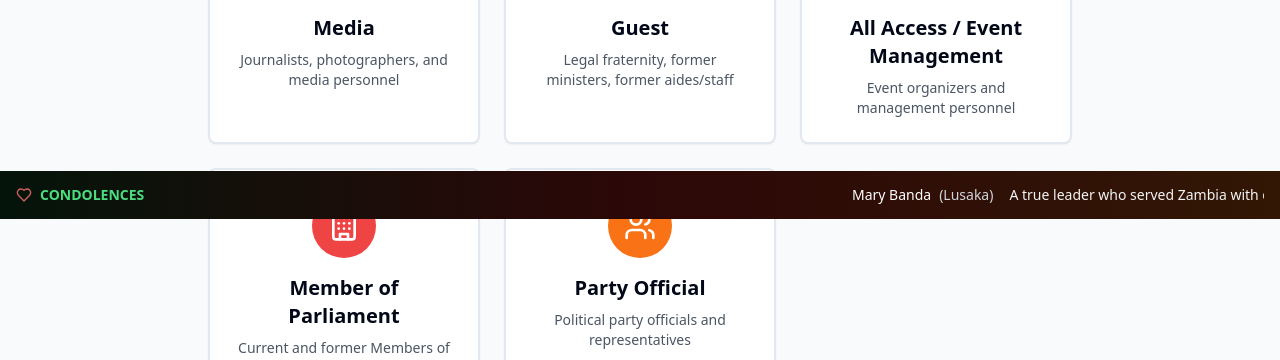
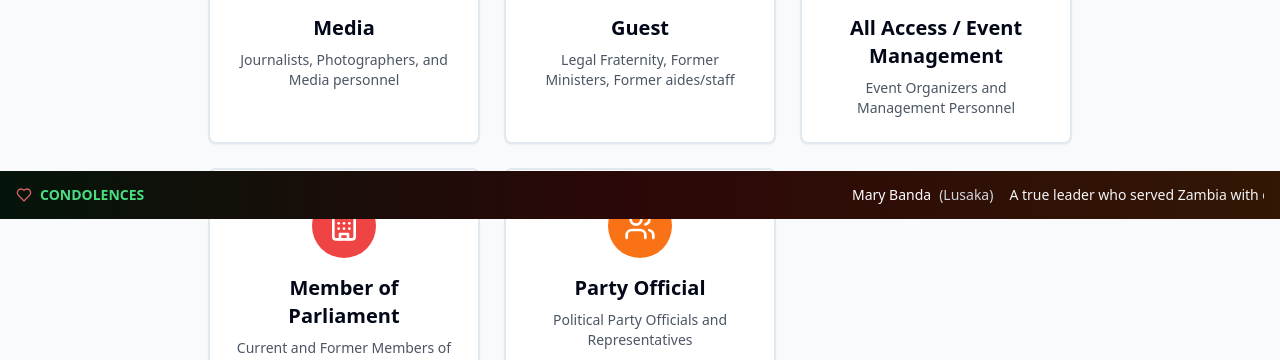
Before and after one commit to sphehcarez/memorial-site, a Next.js app: page /accreditation in a window 1280 px wide. Shown: the part 581-941 px from the top of the page. Built offline with nearby package versions, Linux system fonts and the light colour scheme; a web font is replaced by a local one.

Commit message:
capitalize descriptions in accreditation categories for consistency

```diff
--- a/app/accreditation/page.tsx
+++ b/app/accreditation/page.tsx
@@ -31,35 +31,35 @@ export default function AccreditationPage() {
     {
       id: "media" as const,
       title: "Media",
-      description: "Journalists, photographers, and media personnel",
+      description: "Journalists, Photographers, and Media personnel",
       icon: Camera,
       color: "bg-blue-500",
     },
     {
       id: "guest" as const,
       title: "Guest",
-      description: "Legal fraternity, former ministers, former aides/staff",
+      description: "Legal Fraternity, Former Ministers, Former aides/staff",
       icon: Users,
       color: "bg-green-500",
     },
     {
       id: "all-access" as const,
       title: "All Access / Event Management",
-      description: "Event organizers and management personnel",
+      description: "Event Organizers and Management Personnel",
       icon: Shield,
       color: "bg-purple-500",
     },
     {
       id: "mp" as const,
       title: "Member of Parliament",
-      description: "Current and former Members of Parliament",
+      description: "Current and Former Members of Parliament",
       icon: Building,
       color: "bg-red-500",
     },
     {
       id: "party-official" as const,
       title: "Party Official",
-      description: "Political party officials and representatives",
+      description: "Political Party Officials and Representatives",
       icon: Users,
       color: "bg-orange-500",
     },
```
